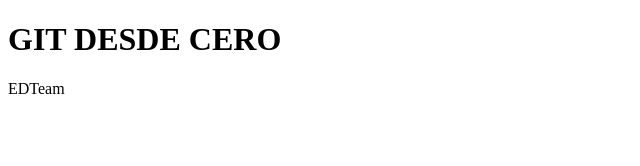
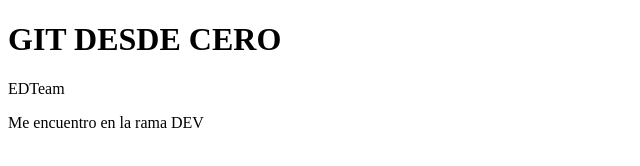
Before and after one commit to PaulxA09/practicando-git, a plain HTML site: page index.html in a window 1280 px wide. Shown: the whole page, without its empty margins (0-640 px from the left). Drawn offline with Linux system fonts and the light colour scheme.

Commit message:
Cambios desde la rama test en el archivo index.html

```diff
--- a/index.html
+++ b/index.html
@@ -8,5 +8,8 @@
 <body>
     <h1>GIT DESDE CERO</h1>
     <p>EDTeam</p>
+    <section>
+        <p>Me encuentro en la rama DEV</p>
+    </section>
 </body>
 </html>
```
